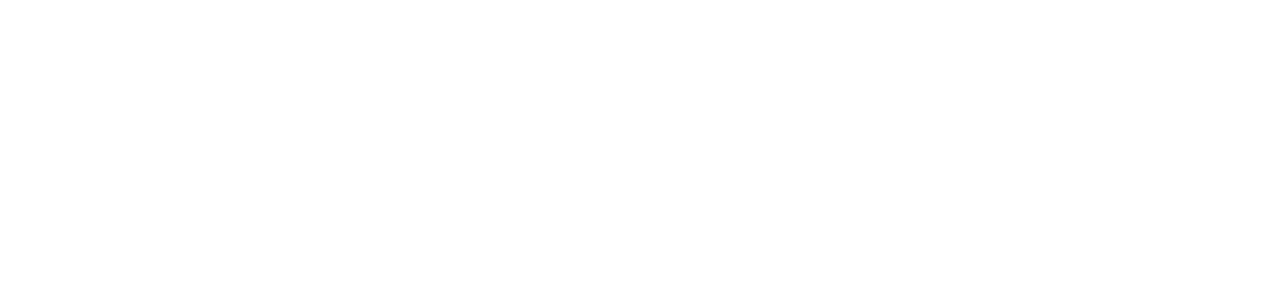
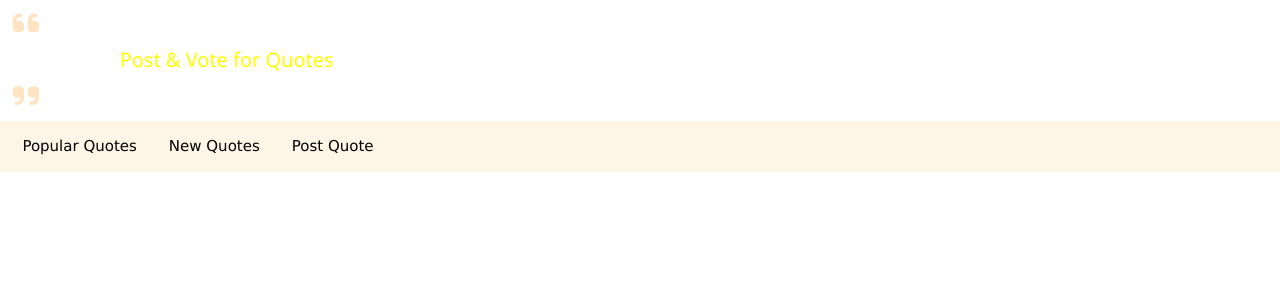
Before and after one commit to waynemorphic/quote-creator, an Angular app: page / in a window 1280 px wide. Shown: the top 300 px of the page. Built offline with nearby package versions, Linux system fonts and the light colour scheme.

Commit message:
Permently transferred quotes array to new-quotes component

```diff
--- a/src/app/app.component.html
+++ b/src/app/app.component.html
@@ -1 +1,19 @@
-<h1>{{ Quotes }}</h1>
+
+<div class='container-fluid'>
+  <div class="row" style="padding: 1%;">
+    <div class="col">
+      <i class="fa-solid fa-quote-left fa-2xl" style="color: bisque"></i>
+    </div>
+    <div class="col">
+      <h4 style="color: white">PaQ <span style="color: yellow; margin-left: 5%">Post & Vote for Quotes</span></h4>
+    </div>
+    <div class="col">
+      <i class="fa-solid fa-quote-right fa-2xl" style="color: bisque"></i>
+    </div>
+  </div>
+  <div class="w3-bar w3-sand" style="padding: 0.5%;">
+    <a href="#" class="w3-bar-item w3-button w3-mobile w3-hover-blue">Popular Quotes</a>
+    <a href="#" class="w3-bar-item w3-button w3-mobile w3-hover-blue">New Quotes</a>
+    <a href="#" class="w3-bar-item w3-button w3-mobile w3-hover-blue"> Post Quote</a>
+  </div>
+</div>
--- a/src/app/app.component.ts
+++ b/src/app/app.component.ts
@@ -6,12 +6,13 @@
   templateUrl: './app.component.html',
   styleUrls: ['./app.component.css']
 })
+
 export class AppComponent {
-  quotes:Quotes[] = [
-    {quote: 'It always seems impossible until it is done', name: 'Nelson Mandela' },
-    {quote: 'Be inspired before you expire', name:'Pepe Minambo'}
-  ];
+//   qts:Quotes[] = [
+//     {quote: 'It always seems impossible until it is done', name: 'Nelson Mandela' },
+//     {quote: 'Be inspired before you expire', name:'Pepe Minambo'}
+//   ];
 }
-
+// console.log(Quotes.quote)
 //imported the Quotes blue print class
 //quotes is an object attributed to the Quotes class
```
